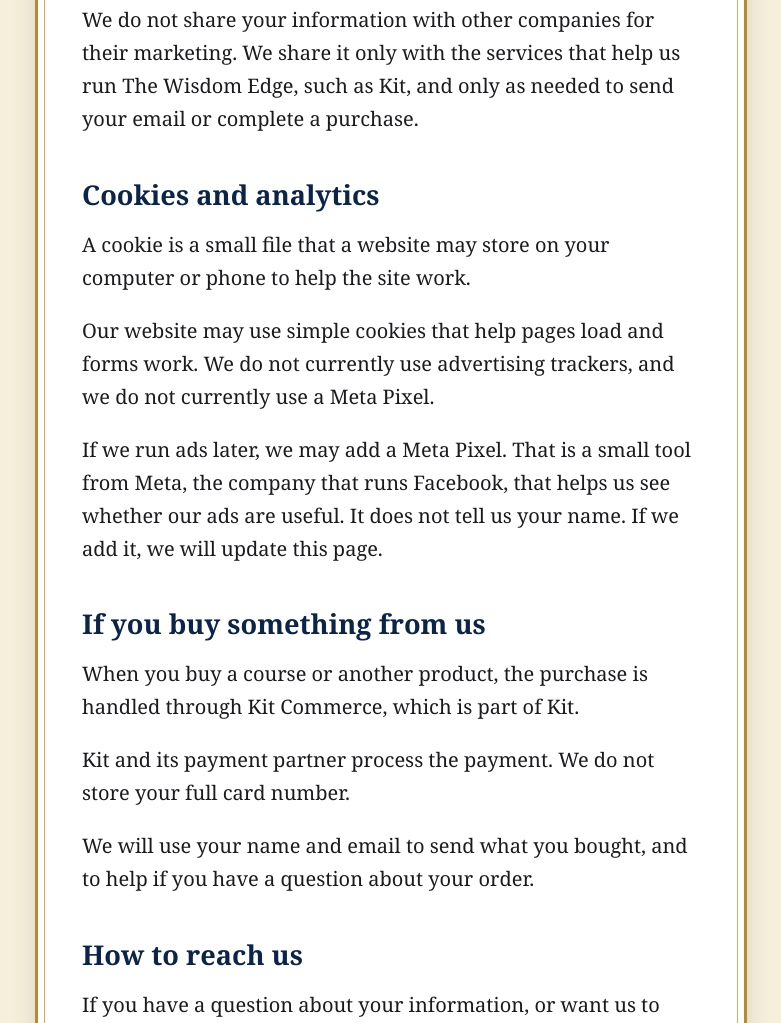
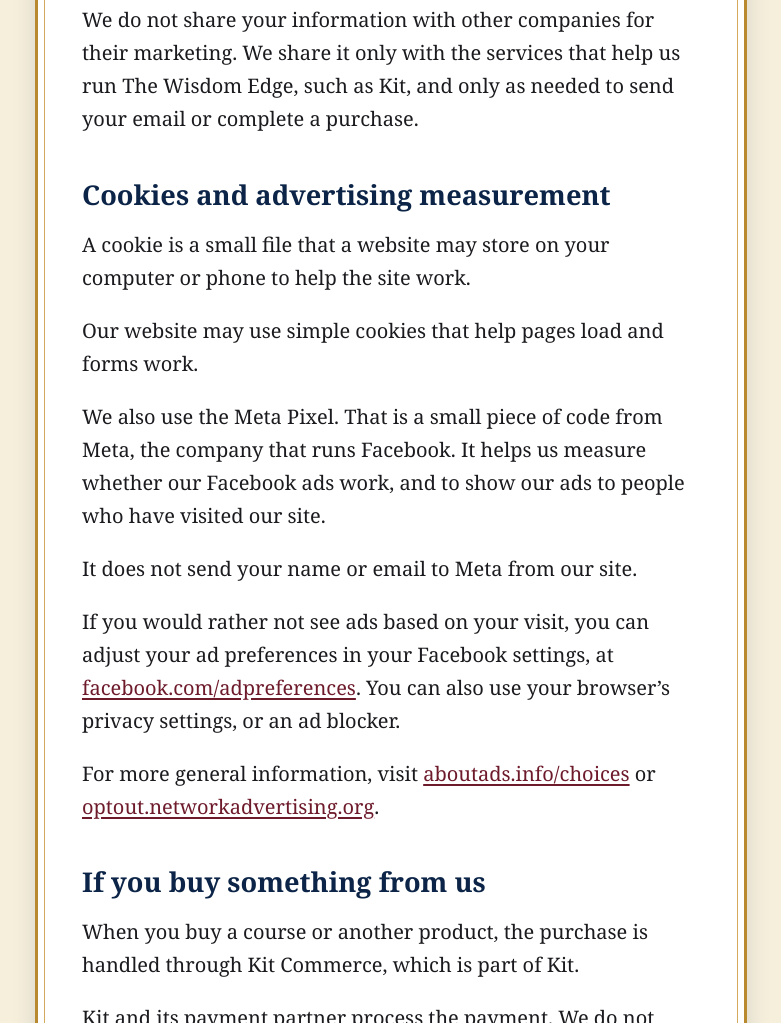
Before and after one commit to hippurkey/thewisdomedge, a plain HTML site: page privacy/index.html in a window 1280 px wide. Shown: the part 2776-3799 px from the top of the page, without its empty margins (249-1030 px from the left). Drawn offline with Linux system fonts and the light colour scheme.

Commit message:
Add Meta Pixel and update the privacy page
Install Pixel 1197254199399345 on every page, fire a Lead event after confirmed sign-up, and explain the Pixel and opt-out options in plain language.

```diff
--- a/privacy/index.html
+++ b/privacy/index.html
@@ -12,6 +12,23 @@
 <link rel="canonical" href="https://thewisdomedge.com/privacy/">
 <link rel="icon" href="../favicon.png">
 <link rel="stylesheet" href="../style.css">
+<!-- Meta Pixel Code -->
+<script>
+!function(f,b,e,v,n,t,s)
+{if(f.fbq)return;n=f.fbq=function(){n.callMethod?
+n.callMethod.apply(n,arguments):n.queue.push(arguments)};
+if(!f._fbq)f._fbq=n;n.push=n;n.loaded=!0;n.version='2.0';
+n.queue=[];t=b.createElement(e);t.async=!0;
+t.src=v;s=b.getElementsByTagName(e)[0];
+s.parentNode.insertBefore(t,s)}(window, document,'script',
+'https://connect.facebook.net/en_US/fbevents.js');
+fbq('init', '1197254199399345');
+fbq('track', 'PageView');
+</script>
+<noscript><img height="1" width="1" style="display:none"
+src="https://www.facebook.com/tr?id=1197254199399345&ev=PageView&noscript=1"
+/></noscript>
+<!-- End Meta Pixel Code -->
 </head>
 <body>
 <a class="skip" href="#main">Skip to main content</a>
@@ -82,10 +99,13 @@
       <p>We never sell your name, your email, or any other information you share with us. Not now, not ever.</p>
       <p>We do not share your information with other companies for their marketing. We share it only with the services that help us run The Wisdom Edge, such as Kit, and only as needed to send your email or complete a purchase.</p>
 
-      <h2>Cookies and analytics</h2>
+      <h2>Cookies and advertising measurement</h2>
       <p>A cookie is a small file that a website may store on your computer or phone to help the site work.</p>
-      <p>Our website may use simple cookies that help pages load and forms work. We do not currently use advertising trackers, and we do not currently use a Meta Pixel.</p>
-      <p>If we run ads later, we may add a Meta Pixel. That is a small tool from Meta, the company that runs Facebook, that helps us see whether our ads are useful. It does not tell us your name. If we add it, we will update this page.</p>
+      <p>Our website may use simple cookies that help pages load and forms work.</p>
+      <p>We also use the Meta Pixel. That is a small piece of code from Meta, the company that runs Facebook. It helps us measure whether our Facebook ads work, and to show our ads to people who have visited our site.</p>
+      <p>It does not send your name or email to Meta from our site.</p>
+      <p>If you would rather not see ads based on your visit, you can adjust your ad preferences in your Facebook settings, at <a href="https://www.facebook.com/adpreferences/">facebook.com/adpreferences</a>. You can also use your browser&rsquo;s privacy settings, or an ad blocker.</p>
+      <p>For more general information, visit <a href="https://www.aboutads.info/choices/">aboutads.info/choices</a> or <a href="https://optout.networkadvertising.org/">optout.networkadvertising.org</a>.</p>
 
       <h2>If you buy something from us</h2>
       <p>When you buy a course or another product, the purchase is handled through Kit Commerce, which is part of Kit.</p>
```
Also changed, not shown: index.html (+17 -0 lines), scam-shield/index.html (+17 -0 lines), scam-shield/thanks/index.html (+24 -0 lines).
